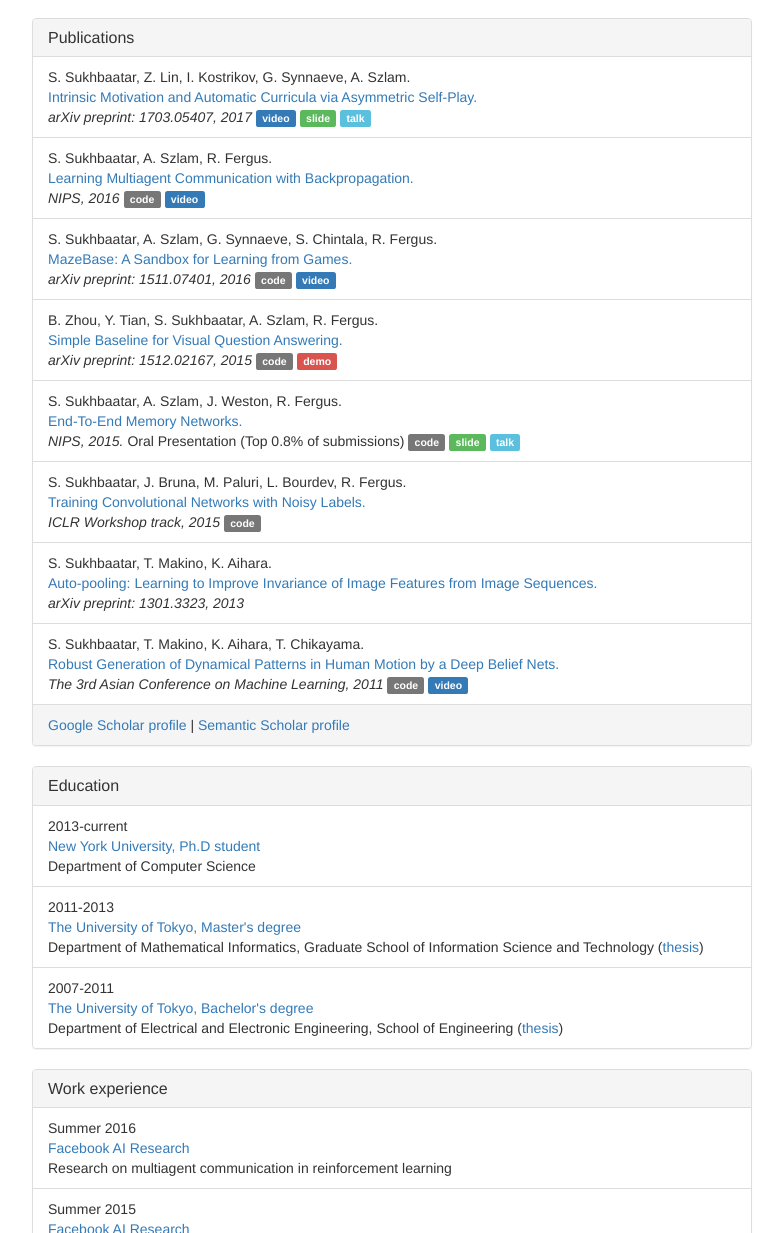
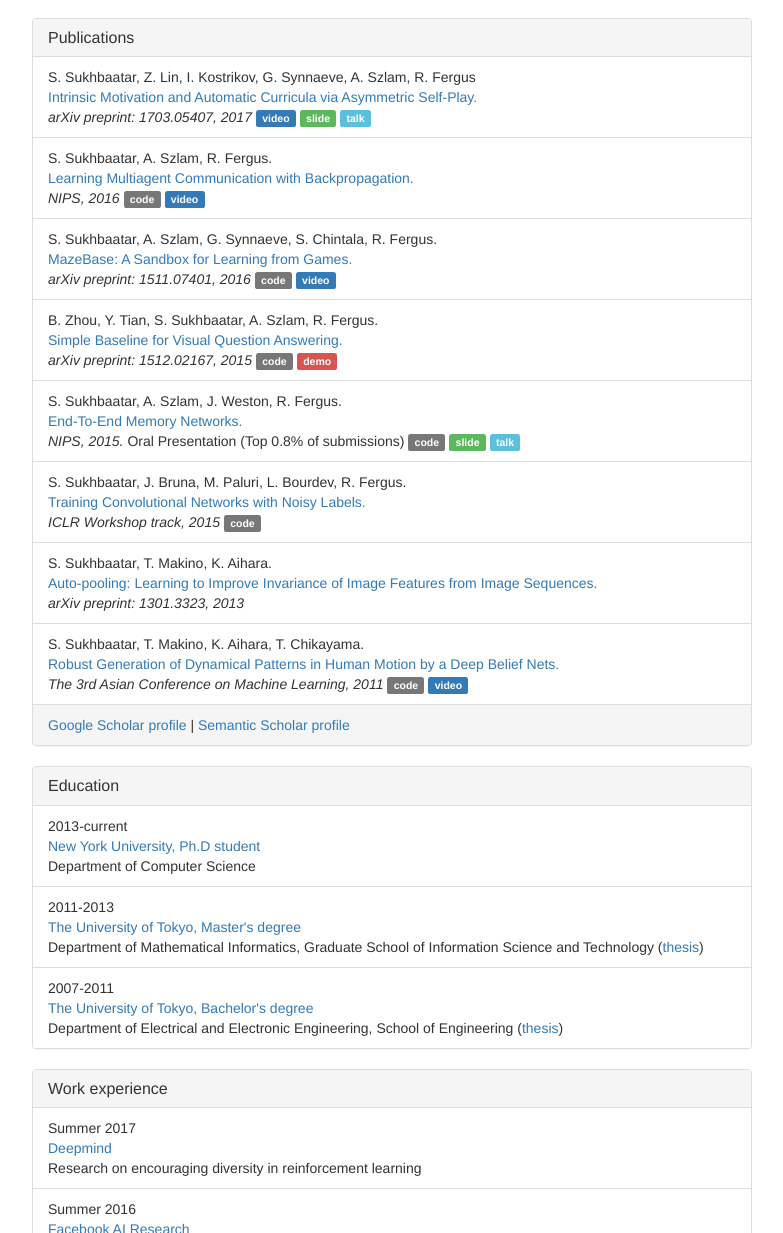
Before and after one commit to tesatory/tesatory.github.io, a plain HTML site: page index.html in a window 1280 px wide. Shown: the part 387-1620 px from the top of the page, without its empty margins (248-1031 px from the left). Drawn offline with nearby package versions, Linux system fonts and the light colour scheme.

Commit message:
add deepmind

```diff
--- a/index.html
+++ b/index.html
@@ -52,7 +52,7 @@
 			</div>
 			<ul class="list-group">
 				<li class="list-group-item">
-					S. Sukhbaatar, Z. Lin, I. Kostrikov, G. Synnaeve, A. Szlam. <br/>
+					S. Sukhbaatar, Z. Lin, I. Kostrikov, G. Synnaeve, A. Szlam, R. Fergus<br/>
 					<span class="text-primary"><a href="https://arxiv.org/abs/1703.05407" target="_blank">Intrinsic Motivation and Automatic Curricula via Asymmetric Self-Play.</a></span><br/>
 					<em>arXiv preprint: 1703.05407, 2017</em>
 					<a class="label label-primary" href="https://www.youtube.com/watch?v=EHHiFwStqaA" target="_blank">video</a>
@@ -144,6 +144,11 @@
 			</div>
 			<ul class="list-group">
 				<li class="list-group-item">
+					<span class="time">Summer 2017</span><br/>
+					<span class="text-primary">Deepmind</span>
+					<div class="desc">Research on encouraging diversity in reinforcement learning</div>
+				</li>
+				<li class="list-group-item">
 					<span class="time">Summer 2016</span><br/>
 					<span class="text-primary">Facebook AI Research</span>
 					<div class="desc">Research on multiagent communication in reinforcement learning</div>
```
